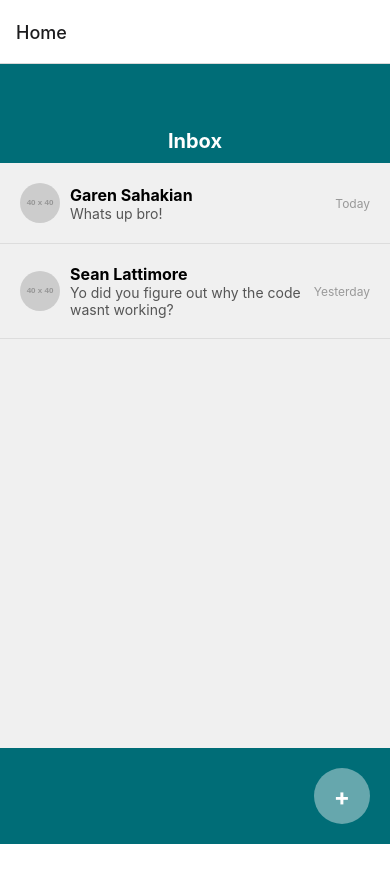
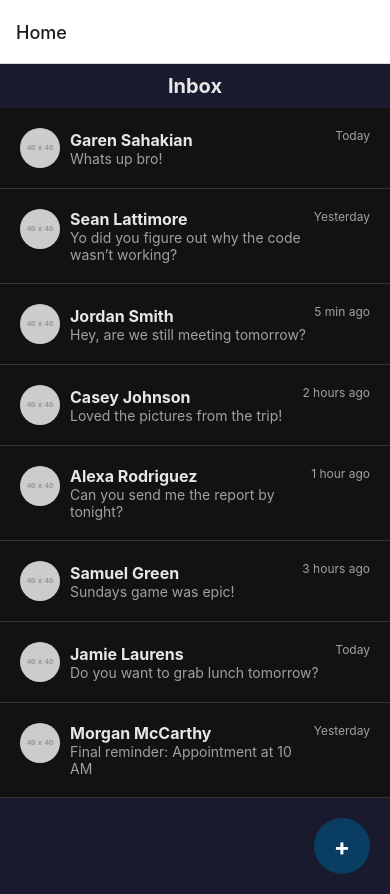
Before and after one commit to RaasinRahman/helloMessenger, a React Native app: screen /Home in a window 390 px wide. Before the commit the page ends 844 px from the top, so only its background shows below. Built offline with nearby package versions, Linux system fonts and the light colour scheme.

Commit message:
Update HomePage.js

```diff
--- a/HomePage.js
+++ b/HomePage.js
@@ -1,7 +1,16 @@
 import React from 'react';
-import { View, Text, StyleSheet, FlatList, TouchableOpacity, Image, SafeAreaView, StatusBar } from 'react-native';
+import {
+  View,
+  Text,
+  StyleSheet,
+  FlatList,
+  TouchableOpacity,
+  Image,
+  SafeAreaView,
+  StatusBar,
+} from 'react-native';
 
-
+// Sample data
 const conversations = [
   {
     id: '1',
@@ -14,31 +23,74 @@ const conversations = [
     id: '2',
     name: 'Sean Lattimore',
     avatar: 'https://via.placeholder.com/40',
-    subject: 'Yo did you figure out why the code wasnt working?',
+    subject: 'Yo did you figure out why the code wasn’t working?',
     time: 'Yesterday',
+
+  },{
+    id: '3',
+    name: 'Jordan Smith',
+    avatar: 'https://via.placeholder.com/40',
+    subject: 'Hey, are we still meeting tomorrow?',
+    time: '5 min ago',
   },
 
+  {
+    id: '4',
+    name: 'Casey Johnson',
+    avatar: 'https://via.placeholder.com/40',
+    subject: 'Loved the pictures from the trip!',
+    time: '2 hours ago',
+  },{
+
+    id: '3',
+    name: 'Alexa Rodriguez',
+    avatar: 'https://via.placeholder.com/40',
+    subject: 'Can you send me the report by tonight?',
+    time: '1 hour ago',
+  },
+  {
+    id: '4',
+    name: 'Samuel Green',
+    avatar: 'https://via.placeholder.com/40',
+    subject: 'Sundays game was epic!',
+    time: '3 hours ago',
+  },
+  {
+    id: '5',
+    name: 'Jamie Laurens',
+    avatar: 'https://via.placeholder.com/40',
+    subject: 'Do you want to grab lunch tomorrow?',
+    time: 'Today',
+  },
+  {
+    id: '6',
+    name: 'Morgan McCarthy',
+    avatar: 'https://via.placeholder.com/40',
+    subject: 'Final reminder: Appointment at 10 AM',
+    time: 'Yesterday',
+  }
+  // ... more conversations
 ];
 
 const HomePage = ({ navigation }) => {
   return (
     <>
-      <StatusBar backgroundColor="#6200ee" barStyle="light-content" />
-      <View style={styles.header}>
-        <Text style={styles.headerText}>Inbox</Text>
-      </View>
-
-      <SafeAreaView style={styles.safeArea}>
+      <StatusBar backgroundColor="#1A1A2E" barStyle="light-content" />
+      <SafeAreaView style={styles.safeAreaTop} />
+      <View style={styles.container}>
+        <View style={styles.header}>
+          <Text style={styles.headerText}>Inbox</Text>
+        </View>
         <FlatList
           data={conversations}
           keyExtractor={(item) => item.id}
           renderItem={({ item }) => (
             <TouchableOpacity
               style={styles.chatItem}
-              onPress={() => navigation.navigate('Chat', { name: item.name })} // Navigate to ChatScreen with the name parameter
+              onPress={() => navigation.navigate('Chat', { name: item.name })}
             >
               <Image source={{ uri: item.avatar }} style={styles.avatar} />
-              <View style={{ flex: 1, justifyContent: 'center' }}>
+              <View style={styles.chatDetails}>
                 <Text style={styles.chatName}>{item.name}</Text>
                 <Text style={styles.chatSubject}>{item.subject}</Text>
               </View>
@@ -46,8 +98,7 @@ const HomePage = ({ navigation }) => {
             </TouchableOpacity>
           )}
         />
-      </SafeAreaView>
-
+      </View>
       <View style={styles.footer}>
         <TouchableOpacity style={styles.fab}>
           <Text style={styles.fabIcon}>+</Text>
@@ -58,29 +109,30 @@ const HomePage = ({ navigation }) => {
 };
 
 const styles = StyleSheet.create({
-  safeArea: {
+  safeAreaTop: {
+    backgroundColor: '#1A1A2E', // Dark blue color to match the header and footer
+  },
+  container: {
     flex: 1,
-    backgroundColor: '#f0f0f0'
+    backgroundColor: '#121212', // Dark background for the main content area
   },
   header: {
-    backgroundColor: '#006D77',
+    backgroundColor: '#1A1A2E', // Dark blue header background
     alignItems: 'center',
     justifyContent: 'center',
-    paddingTop: 55,
-
+    paddingVertical: 10,
   },
   headerText: {
     fontSize: 20,
     fontWeight: 'bold',
-    color: 'white',
-    paddingVertical: 10,
+    color: '#E6E6E6', // Light grey text for better contrast
   },
   chatItem: {
     flexDirection: 'row',
     padding: 20,
     borderBottomWidth: 1,
-    borderBottomColor: '#ddd',
-    alignItems: 'center',
+    borderBottomColor: '#333333', // Darker line for item separation
+    backgroundColor: '#121212', // Dark background for each chat item
   },
   avatar: {
     width: 40,
@@ -88,33 +140,36 @@ const styles = StyleSheet.create({
     borderRadius: 20,
     marginRight: 10,
   },
+  chatDetails: {
+    flex: 1,
+    justifyContent: 'center',
+  },
   chatName: {
     fontSize: 16,
     fontWeight: 'bold',
+    color: '#E6E6E6', // Light grey text for better contrast
   },
   chatSubject: {
     fontSize: 14,
-    color: '#555',
+    color: '#A0A0A0', // Slightly lighter grey for the subject
   },
   chatTime: {
     fontSize: 12,
-    color: '#999',
+    color: '#A0A0A0', // Slightly lighter grey for the time
   },
   footer: {
-    backgroundColor: '#006D77',
-    flexDirection: 'row',
-    justifyContent: 'flex-end',
-    alignItems: 'center',
+    backgroundColor: '#1A1A2E', // Dark blue footer background
     padding: 10,
   },
   fab: {
-    backgroundColor: '#66A7AD',
+    backgroundColor: '#0A3D62', // Dark blue for the FAB
     width: 56,
     height: 56,
     borderRadius: 28,
     justifyContent: 'center',
     alignItems: 'center',
     elevation: 4,
+    alignSelf: 'flex-end', // Align the button to the end
     margin: 10,
   },
   fabIcon: {
```
